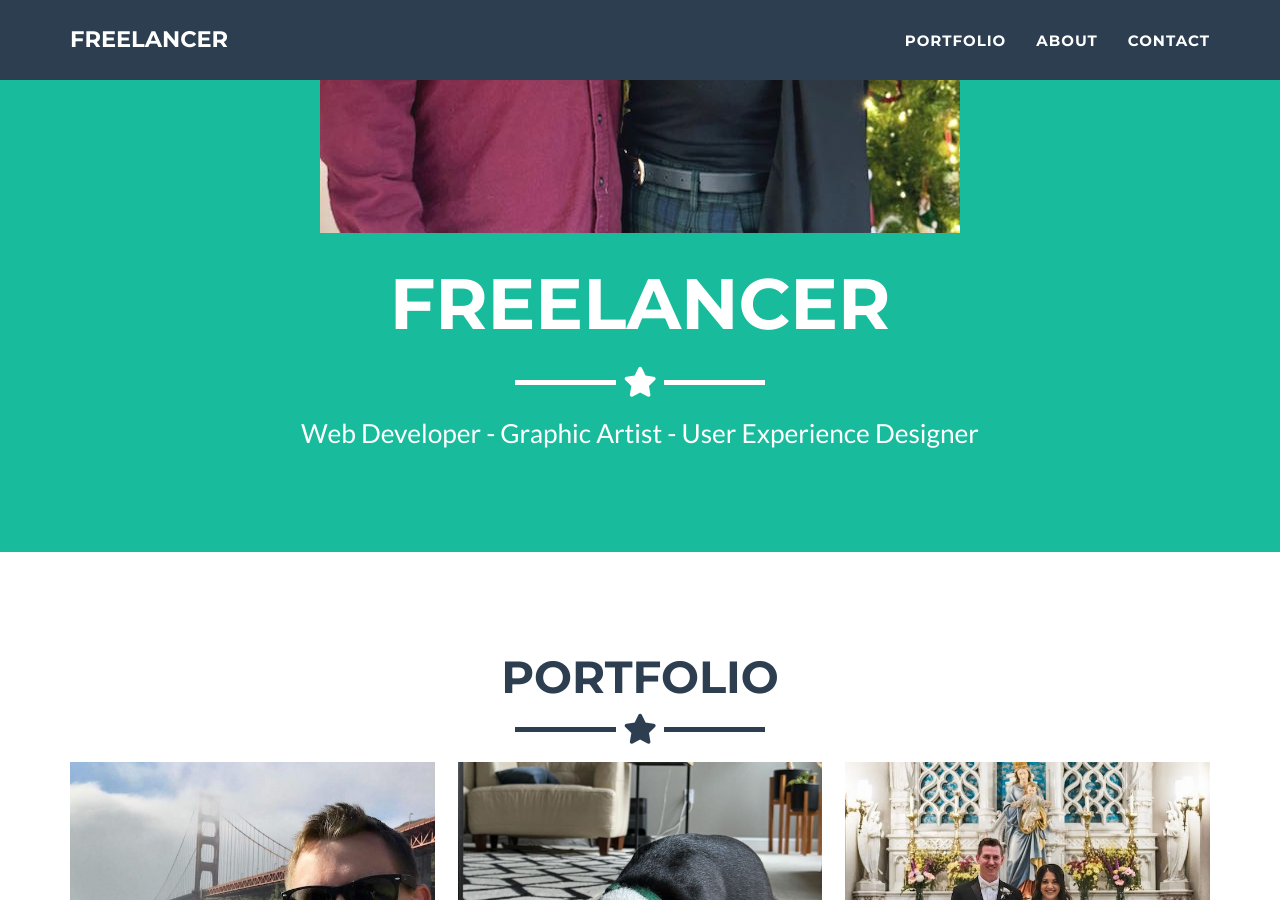
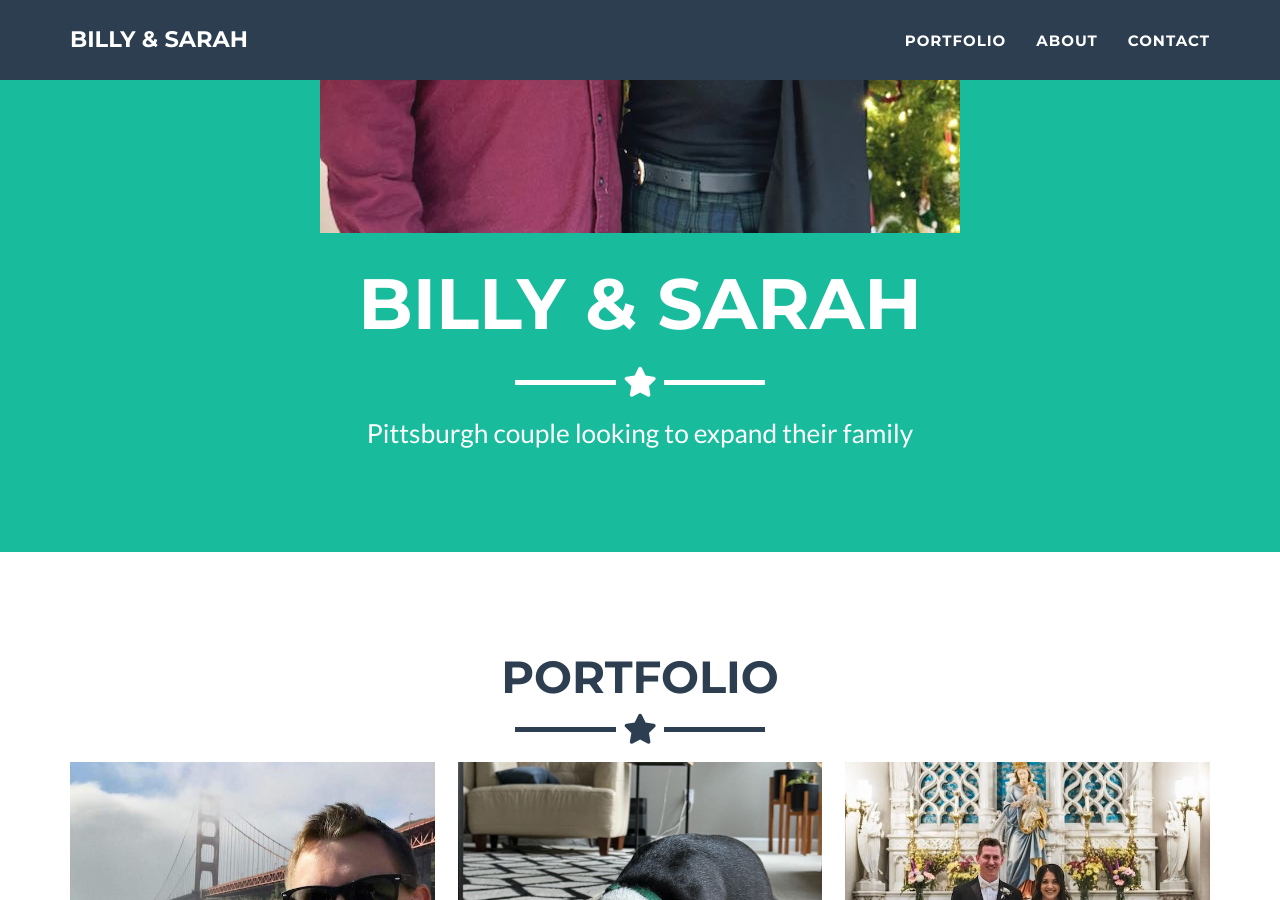
Before and after one commit to billy-hh/adoption-site, a Jekyll site: the page built from _posts/2014-07-13-project-6.markdown, in a window 1280 px wide and 900 px high, scrolled down 607 px. Built offline with Jekyll 4.4.1, drawn with Linux system fonts in a browser that asks for light colours.

Commit message:
Update config.yaml

```diff
--- a/_config.yml
+++ b/_config.yml
@@ -1,10 +1,10 @@
 # Site settings
-title: Freelancer
-email: your-email@domain.com
-url: https://github.com/jeromelachaud/freelancer-theme
-description: "Write an awesome description for your new site here. You can edit this line in _config.yml. It will appear in your document head meta (for Google search results) and in your feed.xml site description."
-keywords: "your keywords, separated by commas"
-skills: "Web Developer - Graphic Artist - User Experience Designer"
+title: Billy & Sarah
+email: hello@billyandsarah.family
+url: www.billyandsarah.family
+description: "We are adopting!"
+keywords: "adopting,Pittsburgh couple adopt,pittsburgh,adoption,adoptive,birth mom,birth parent"
+skills: "Pittsburgh couple looking to expand their family"
 meta_author: LastName FirstName
 
 # Google webmaster tools
```
